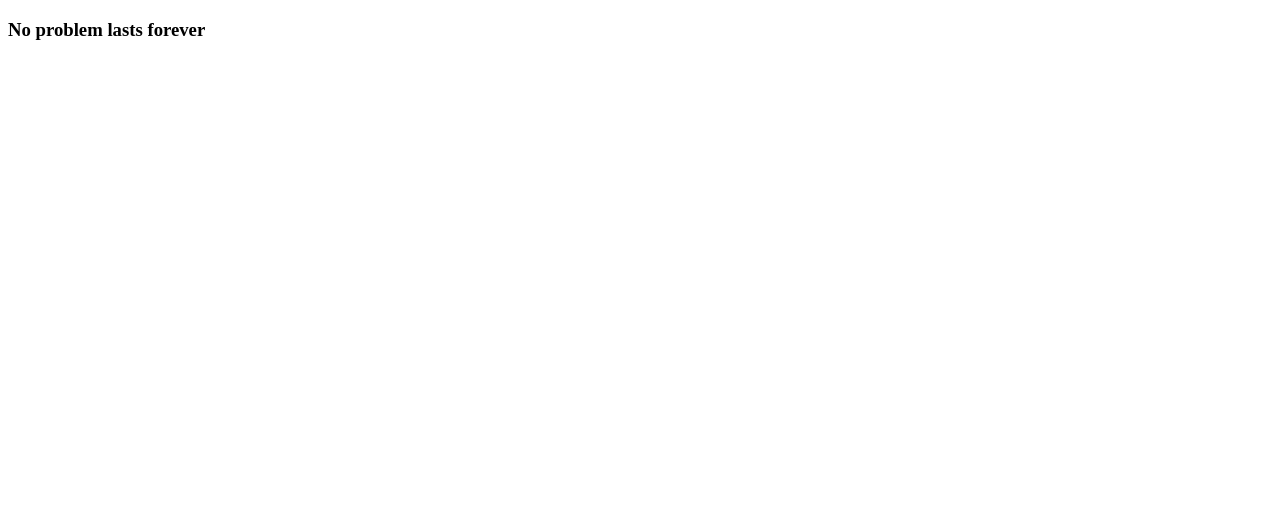
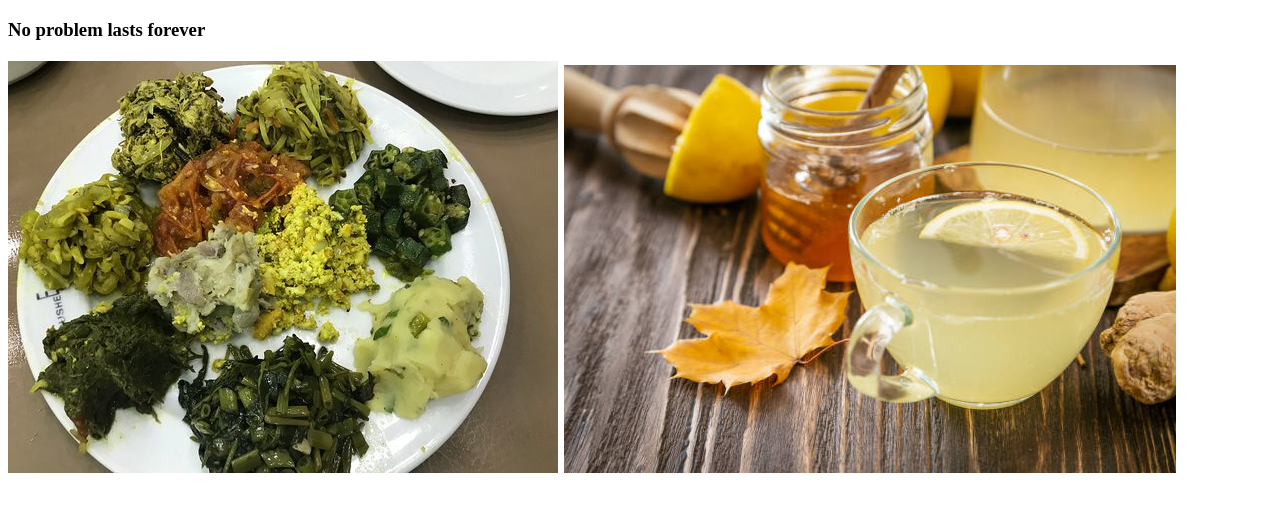
Before and after one commit to silvihuda/problem-will-never-last, a plain HTML site: page index.html in a window 1280 px wide. Drawn offline with Linux system fonts and the light colour scheme.

Commit message:
added two images

```diff
--- a/index.html
+++ b/index.html
@@ -7,5 +7,9 @@
 </head>
 <body>
     <h3>No problem lasts forever</h3>
+    <h2>
+        <img src="Images/vorta-platter.jpg" alt="">
+        <img src="Images/Lemon drink.jpg" alt="">
+    </h2>
 </body>
 </html>
```
Also changed, not shown: Images/Lemon drink.jpg (added), Images/orange juice.jpg (added), Images/vorta-platter.jpg (added).
